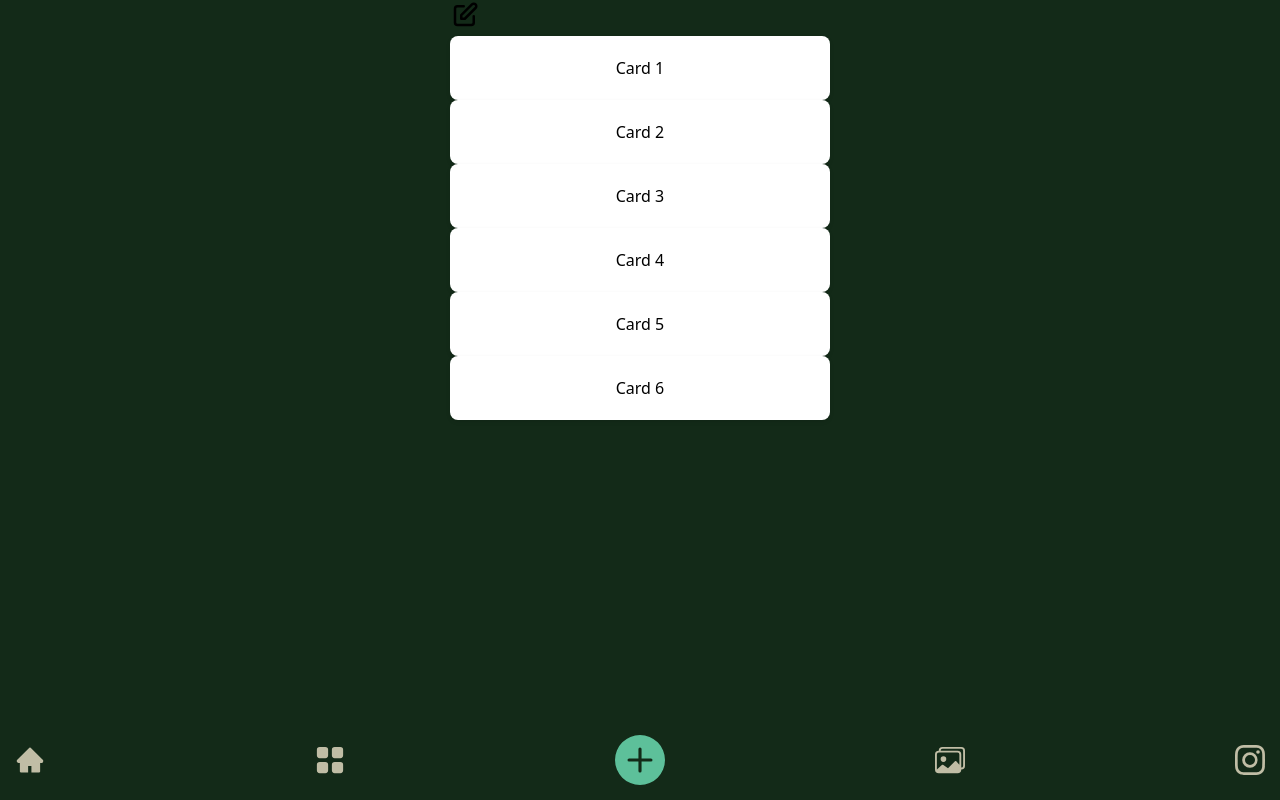
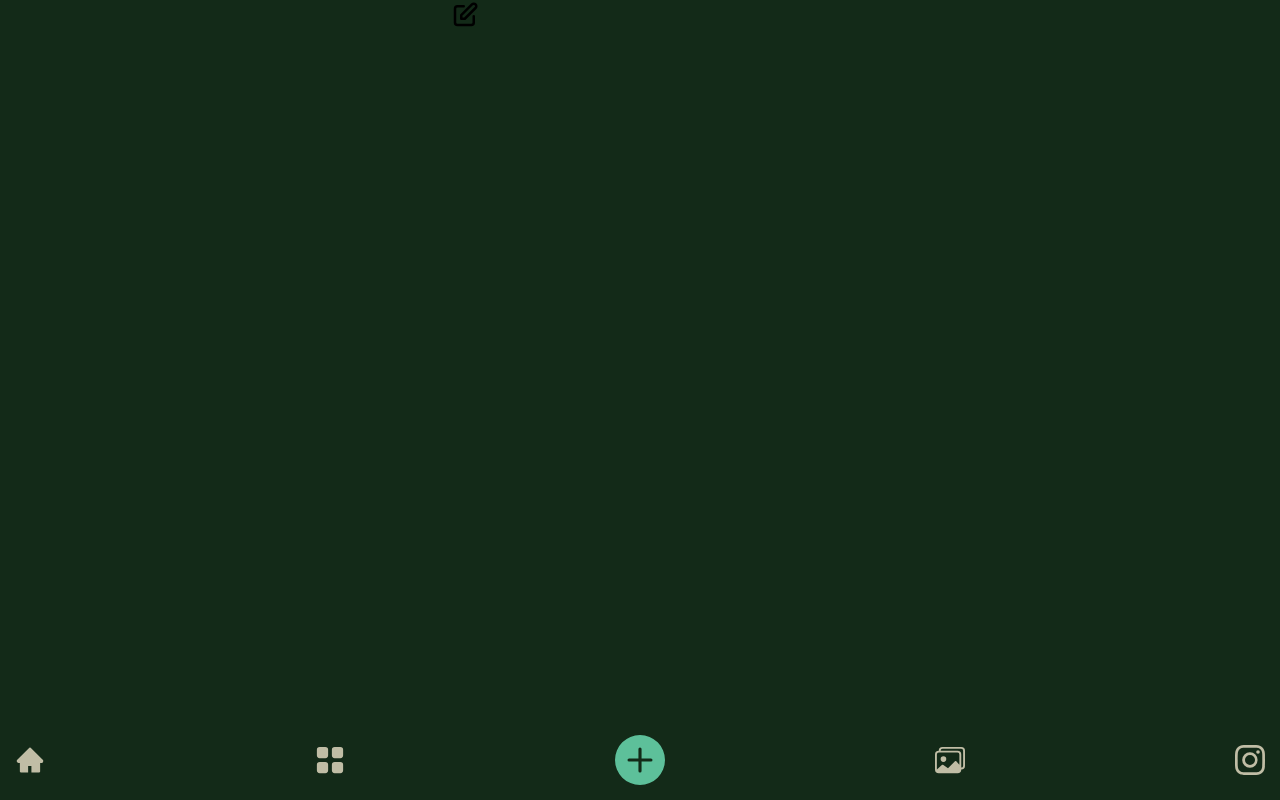
Before and after one commit to Rick3Mrtz/Grocery-List, a React (Vite) app: page /grid in a window 1280 px wide. Built offline with nearby package versions, Linux system fonts and the light colour scheme; a web font is replaced by a local one.

Commit message:
finally got SaveList to function in app.jsx and took it out of groceryList jsx completely and kept its logic

```diff
--- a/src/App.css
+++ b/src/App.css
@@ -111,10 +111,6 @@ form {
   background-color: white;
 }
 
-#list-edit-btn {
-  color: #5DC09A;
-}
-
 .title-input {
   font-family: 'Poppins', sans-serif;
 
@@ -196,6 +192,14 @@ form {
   cursor: pointer;
 }
 
+#confirm-edit-btn {
+  color: #5DC09A;
+}
+
+#list-edit-btn {
+  color: #5DC09A;
+}
+
 /* BOTTOM NAV */
 
 .bottom-nav {
@@ -232,3 +236,7 @@ form {
   box-shadow: 0px 2px 4px rgba(0, 0, 0, 0.1);
   text-align: center;
 }
+
+.hide-save-list {
+  display: none;
+}
--- a/src/App.jsx
+++ b/src/App.jsx
@@ -9,6 +9,7 @@ import SideNav from './components/SideNav';
 import GridLayout from './components/GridLayout';
 import Home from './components/Home';
 import TitleInput from './components/TitleInput';
+import SaveList from './components/SaveList';
 
 function App() {
 
@@ -22,9 +23,13 @@ function App() {
     return storedListName ? JSON.parse(storedListName) : 'List #1';
   });
 
+
+
   const [editingListName, setEditingListName] = useState(false);
 
   // const [selectedList, setSelectedList] = useState(null);
+
+  const todosLength = todos.length;
 
   const handleSelectAll = () => {
     const hasUncheckedItems = todos.some(todo => !todo.completed);
@@ -70,6 +75,8 @@ function App() {
     return storedLists ? JSON.parse(storedLists) : [];
   });
 
+
+
   function handleCompleteItem(id) {
     setTodos((currentTodos) =>
       currentTodos.map((todo) =>
@@ -100,6 +107,8 @@ function App() {
     }
     setIsEditingListName(false);
   }
+
+  console.log('todosLength:', todosLength);
 
   return (
     <Router>
@@ -152,8 +161,17 @@ function App() {
   handleSelectAll={handleSelectAll}
   setSavedLists={setSavedLists}
   listName={listName}
-              // selectedList={selectedList}
 />
+
+{todosLength > 0 && (
+        <SaveList
+          todos={todos}
+          setTodos={setTodos}
+          setSavedLists={setSavedLists}
+          listName={listName}
+          handleSelectAll={handleSelectAll}
+        />
+      )}
 </>
           }
         />
@@ -161,8 +179,8 @@ function App() {
         <Route path="/grid" element={
             <GridLayout
               savedLists={savedLists}
-            setShowSideNav={setShowSideNav}
-            showSideNav={showSideNav} />}
+            />
+        }
         />
 
       </Routes>
--- a/src/components/BottomNav.jsx
+++ b/src/components/BottomNav.jsx
@@ -38,7 +38,10 @@ function BottomNav({ inputRef, handleCreateNewList, enterEditListNameMode }) {
         <BsFillGridFill size={30} />
         </Link>
 
-      <button
+
+        <Link
+      to='/'
+
         className="nav-button"
         id='nav-circle'
         onClick={() => {
@@ -54,7 +57,8 @@ function BottomNav({ inputRef, handleCreateNewList, enterEditListNameMode }) {
         }}
       >
         <BsPlusCircleFill size={50} />
-      </button>
+
+      </Link>
 
       <button className="nav-button">
         <BsImages size={30} />
--- a/src/components/GridLayout.jsx
+++ b/src/components/GridLayout.jsx
@@ -1,19 +1,15 @@
 import React from 'react';
 
-function GridLayout() {
-
-    return (
-        <>
-                <div className="grid grid-cols-2 gap-4 p-4 mt-16 mb-8">
-                    <div className="card">Card 1</div>
-                    <div className="card">Card 2</div>
-                    <div className="card">Card 3</div>
-                    <div className="card">Card 4</div>
-                    <div className="card">Card 5</div>
-                    <div className="card">Card 6</div>
-                </div>
-        </>
-    );
+function GridLayout({ savedLists }) {
+  return (
+    <div className="grid grid-cols-2 gap-4 p-4 mt-16 mb-8">
+      {savedLists.map((list, index) => (
+        <div key={index} className="card text-black">
+          {list.name} {/* Assuming each saved list has a 'name' property */}
+        </div>
+      ))}
+    </div>
+  );
 }
 
 export default GridLayout;
--- a/src/components/GroceryList.jsx
+++ b/src/components/GroceryList.jsx
@@ -33,9 +33,7 @@ function GroceryList({ todos, handleCompleteItem, handleDeleteItem, setTodos, se
 
   return (
     <>
-      {selectedList === null ? (
-        <p>Please select a list from the side navigation.</p>
-      ) : hasTodos && (
+
         <div className=' rounded-md mx-2 px-2 py-2 h-fit mt-6 relative'>
           <div className='max-h-[43vh] overflow-y-auto'>
             <ul className='list flex flex-col justify-start items-stretch text-[#c0bda5]'>
@@ -58,7 +56,7 @@ function GroceryList({ todos, handleCompleteItem, handleDeleteItem, setTodos, se
                         onChange={(e) => setUpdatedTitle(e.target.value)}
                         onKeyDown={(e) => handleKeyPress(e, todo.id)}
                         onMouseDown={(e) => e.stopPropagation()}
-                        className='edit-input w-[85%] outline-none border-none bg-white text-lg font-bold ml-[7px] pl-2'
+                        className='edit-input w-full outline-none border-none bg-white text-lg text-black font-bold ml-[7px] pl-2'
                       />
                     ) : (
                       <span className='ml-4'>{todo.title}</span>
@@ -67,9 +65,9 @@ function GroceryList({ todos, handleCompleteItem, handleDeleteItem, setTodos, se
                   <div className='flex items-center'>
                     {editedItem === todo.id ? (
                       <button onClick={() => handleUpdateItem(todo.id)}
-                        className='btn-save'
+                        id='confirm-edit-btn'
                       >
-                        <VscCheck size={30} color='green' />
+                        <VscCheck size={30} />
                       </button>
                     ) : (
                       <button id='list-edit-btn' onClick={() => handleEditItem(todo.id, todo.title)}>
@@ -85,18 +83,16 @@ function GroceryList({ todos, handleCompleteItem, handleDeleteItem, setTodos, se
             </ul>
           </div>
         </div>
-      )}
-      {hasTodos &&
-      <SaveList
-  todos={todos}
-  setTodos={setTodos}  // Make sure this line is present
-  setSavedLists={setSavedLists}
-  listName={listName}
-  handleSelectAll={handleSelectAll}
-/>
-}
+        {/* {hasTodos &&
+        <SaveList />
+} */}
     </>
   );
 }
 
 export default GroceryList;
+
+
+// {selectedList === null ? (
+//   <p>Please select a list from the side navigation.</p>
+// ) : hasTodos && (
--- a/src/components/TitleInput.jsx
+++ b/src/components/TitleInput.jsx
@@ -26,7 +26,7 @@ function TitleInput({
               onChange={handleListNameChange}
               onBlur={handleListNameBlur}
               onKeyDown={handleListNameKeyPress}
-              className="bg-white w-full px-0 outline-none"
+              className="bg-white text-black w-full py-0 outline-black h-4/5"
             />
           </div>
         ) : (
```
Lines whose indentation alone changed are shown as unchanged.
